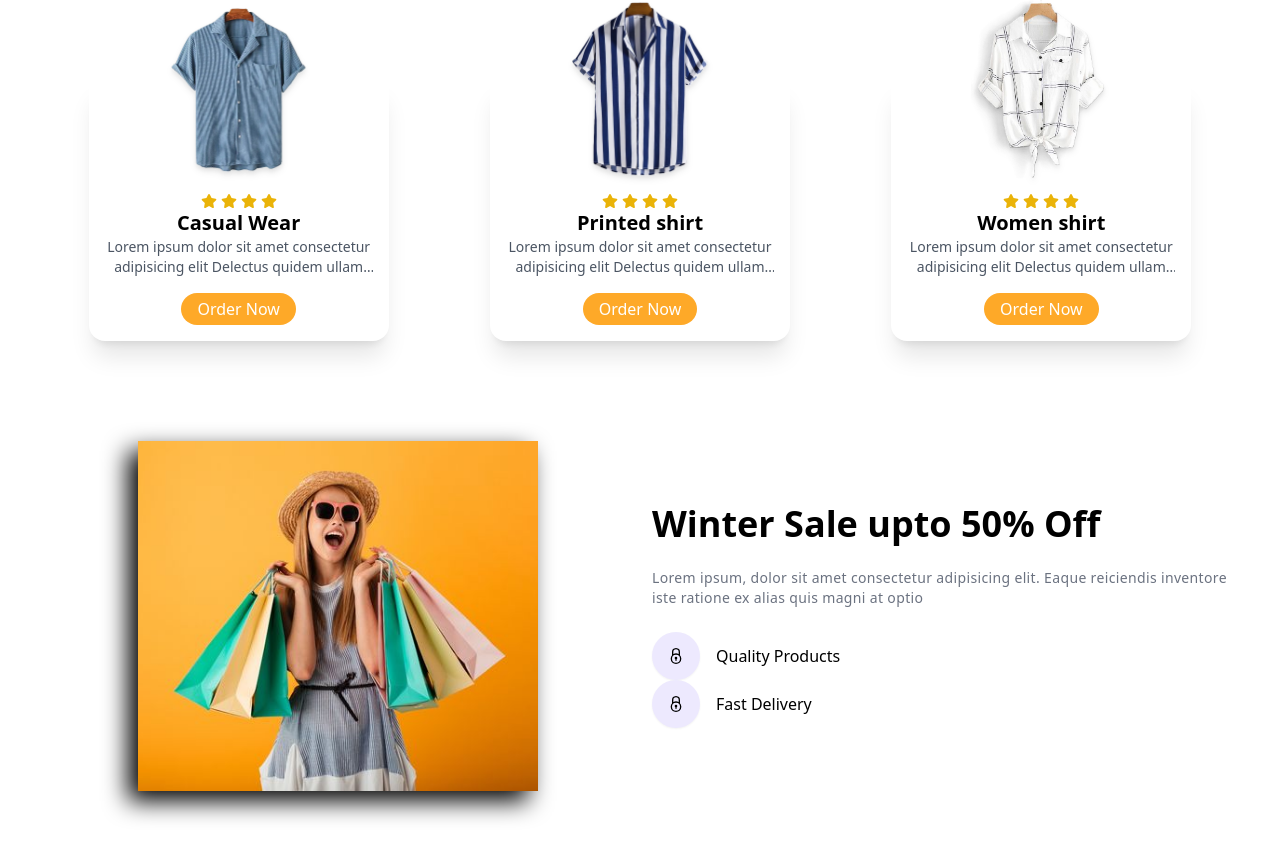
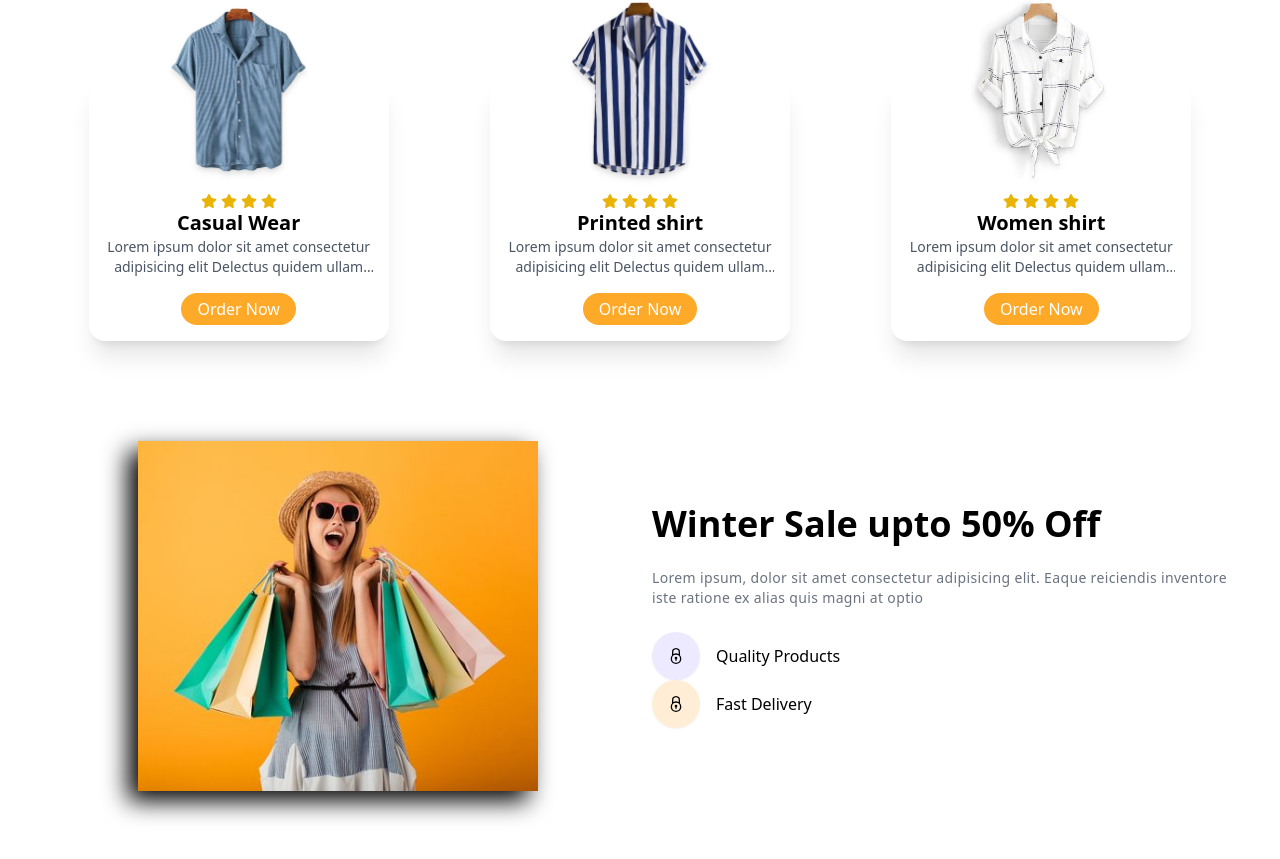
Before and after one commit to Ab3467/Ecommerce-webSite, a React (Create React App) app in the folder ecommerce/: page / in a window 1280 px wide. Shown: the part 1350-2209 px from the top of the page. Built offline with nearby package versions, Linux system fonts and the light colour scheme.

Commit message:
Changes:

```diff
--- a/ecommerce/src/components/Banner/Banner.js
+++ b/ecommerce/src/components/Banner/Banner.js
@@ -30,7 +30,7 @@ export default function Banner() {
                 <p>Quality Products</p>
               </div>
               <div data-aos= "fade-up" className=" flex items-center gap-4">
-                <GrSecure className=" text-4xl h-12 w-12 shadow-sm p-4 rounded-full bg-violet-100 data-bg-voilet-400"/>
+                <GrSecure className=" text-4xl h-12 w-12 shadow-sm p-4 rounded-full bg-orange-100 data-bg-orange-400"/>
                 <p>Fast Delivery</p>
               </div>
             </div>
```
